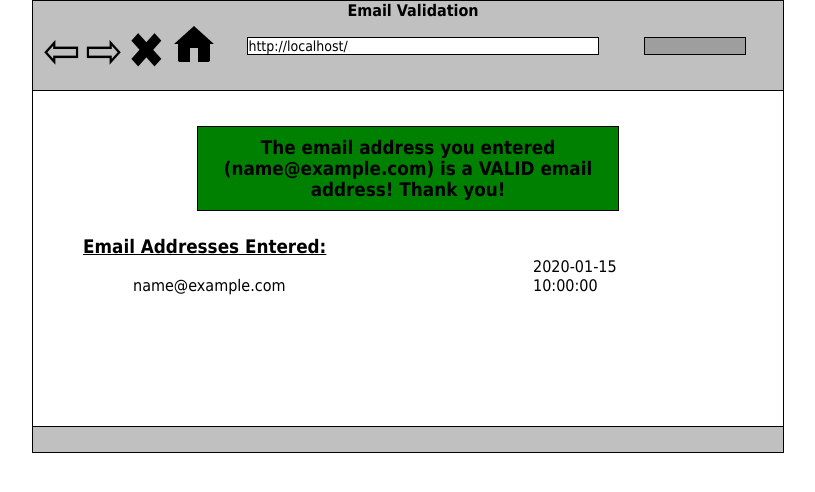
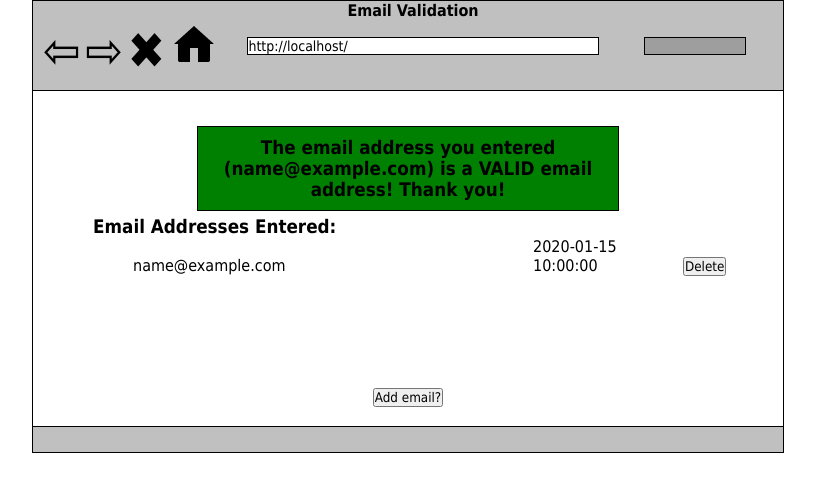
Before and after one commit to Steve-Duncan/Flask, a Flask app: template flash_mysql/email_validation/templates/process.html in a window 1280 px wide. Shown: the top 492 px of the page, without its empty margins (232-1047 px from the left). Run offline with Flask 2, Linux system fonts and the light colour scheme; the template is opened without the code that fills it: most values are stand-ins (such as "Sample title", 1, 10 or a date in 2020); grey boxes are pictures that could not be loaded.

Commit message:
add delete function to Flask Email Validation with DB

```diff
--- a/flash_mysql/email_validation/server.py
+++ b/flash_mysql/email_validation/server.py
@@ -1,4 +1,4 @@
-from flask import Flask, render_template, request, redirect , flash
+from flask import Flask, render_template, request, redirect , session, url_for
 from mysqlconnection import MySQLConnector
 import re, datetime
 
@@ -6,9 +6,10 @@ import re, datetime
 EMAIL_REGEX = re.compile(r'^[a-zA-Z0-9\.\+_-]+@[a-zA-Z0-9\._-]+\.[a-zA-Z]*$')
 
 app=Flask(__name__)
+app.secret_key="Br@1nCl0ud"
 mysql = MySQLConnector(app,'email')
 
-@app.route('/')
+@app.route('/',methods=['GET'])
 def index():
 	return render_template('index.html')
 
@@ -17,11 +18,12 @@ def index():
 def submit():
 	#set initial value of condition to valid
 	isvalid = 'valid'
-	#get the value entered from the form
+
 	email=request.form['email']
 	#validate no blank fields
 	if len(email)<1:
 		return redirect('/')
+
 	#validate email address
 	if not EMAIL_REGEX.match(email):
 		#set condition to not valid
@@ -39,23 +41,28 @@ def submit():
 		# Run query, with dictionary values injected into the query.
 		mysql.query_db(query, data)
 		#SQL query to return all addresses
-		#query = "SELECT email, DATE_FORMAT(create_time,'%m %d %Y %p') FROM email_addresses"
-		query = "SELECT email,DATE_FORMAT(create_time,'%m/%d/%Y %l:%m%p') AS 'date' FROM email_addresses;"
+		query = "SELECT id,email,DATE_FORMAT(create_time,'%m/%d/%Y %l:%m%p') AS 'date' FROM email_addresses;"
+		data = {'email': email}
 		#put all email addresses in variable
 		addresses=mysql.query_db(query, data)
 
-
-		# email_list=''
-		# for address in addresses:
-		# 	when = address['create_time'].strftime('%m/%d/%Y %H:%M %p')
-		# 	#print when
-		# 	email_list=email_list + (address['email']) + '\t' + when + '\n'
-		# 	print email_list
 		return render_template('process.html',email=email,email_list=addresses)
-		#return render_template('process.html',email=email,wtf='fuck you')
-		#return render_template('process.html',msg=email,addresses=addresses)
-		# return render_template('index.html',isvalid=isvalid)
-
 	return redirect('/')
 
+
+@app.route('/delete/<email_id>',methods=['POST'])
+def delete(email_id):
+	#SQL query to delete an address
+	query = "DELETE FROM email_addresses WHERE id = :id"
+	data = {'id': email_id}
+	#run the query
+	mysql.query_db(query, data)
+
+	#query to return addresses
+	query = "SELECT id,email,DATE_FORMAT(create_time,'%m/%d/%Y %l:%m%p') AS 'date' FROM email_addresses;"
+	addresses=mysql.query_db(query)
+	#render the process page again, make success messabe invisible, and list remaining addresses
+	return render_template('process.html',email='',visible='hide',email_list=addresses)
+
+
 app.run(debug=True)
--- a/flash_mysql/email_validation/static/css/styles.css
+++ b/flash_mysql/email_validation/static/css/styles.css
@@ -87,9 +87,6 @@ p{
 	margin: 35px 0 25px 20px;
 }
 
-form input{
-	margin-left: 375px;
-}
 .success{
 	display: block;
 	margin: auto;
@@ -101,13 +98,22 @@ form input{
 	background-color: green;
 	color: black;
 }
+.show{
+	visibility: visible;
+}
+.hide{
+	visibility: hidden;
+}
 form h3{
 	text-align: left;
 	margin: 25px 0 0 50px;
 	text-decoration: underline;
 }
+.address_title{
+	margin: 5px 0 0 60px;
+}
 .email_list{
-	height: 100px;
+	height: 150px;
 	overflow: auto;
 }
 span{
@@ -122,6 +128,13 @@ span{
 	width: 150px;
 	margin-left: 150px;
 }
+.delete{
+	width: 75px;
+	border: 1px solid red;
+}
+.add{
+	text-align: center;
+}
 
 /*footer section*/
 .footer{
--- a/flash_mysql/email_validation/templates/process.html
+++ b/flash_mysql/email_validation/templates/process.html
@@ -21,16 +21,23 @@
 		</div>
 
 		<div class="main">
-			<h3 class='success'>The email address you entered ({{ email }}) is a VALID email address! Thank you!</h3>
-			<form action="/process" method='post'>
+				<h3 class='success {{visible}}'>The email address you entered ({{ email }}) is a VALID email address! Thank you!</h3>
 
-				<h3>Email Addresses Entered:</h3>
+				<h3 class='address_title'>Email Addresses Entered:</h3>
+
+
 				<div class='email_list'>
 					{% for address in email_list %}
-						<span class='address'>{{address['email']}} </span><span class='date'>{{address['date']}}</span>
+						<form action="/delete/{{ address['id'] }}" method='post'>
+							<input type='hidden' class='delete' name='delete' value='{{ address['id'] }}'>
+							<input type="hidden" value='{{ address['email'] }}'>
+							<span class='address'>{{address['email']}}</span><span class='date'>{{address['date']}}</span><input type="submit" value='Delete'>
+						</form>
 					{% endfor %}
 				</div>
-			</form>
+				<form action="/" method='get' class='add'>
+					<input type='submit' value='Add email?'>
+				</form>
 		</div>
 
 		<div class="footer"></div>
```
